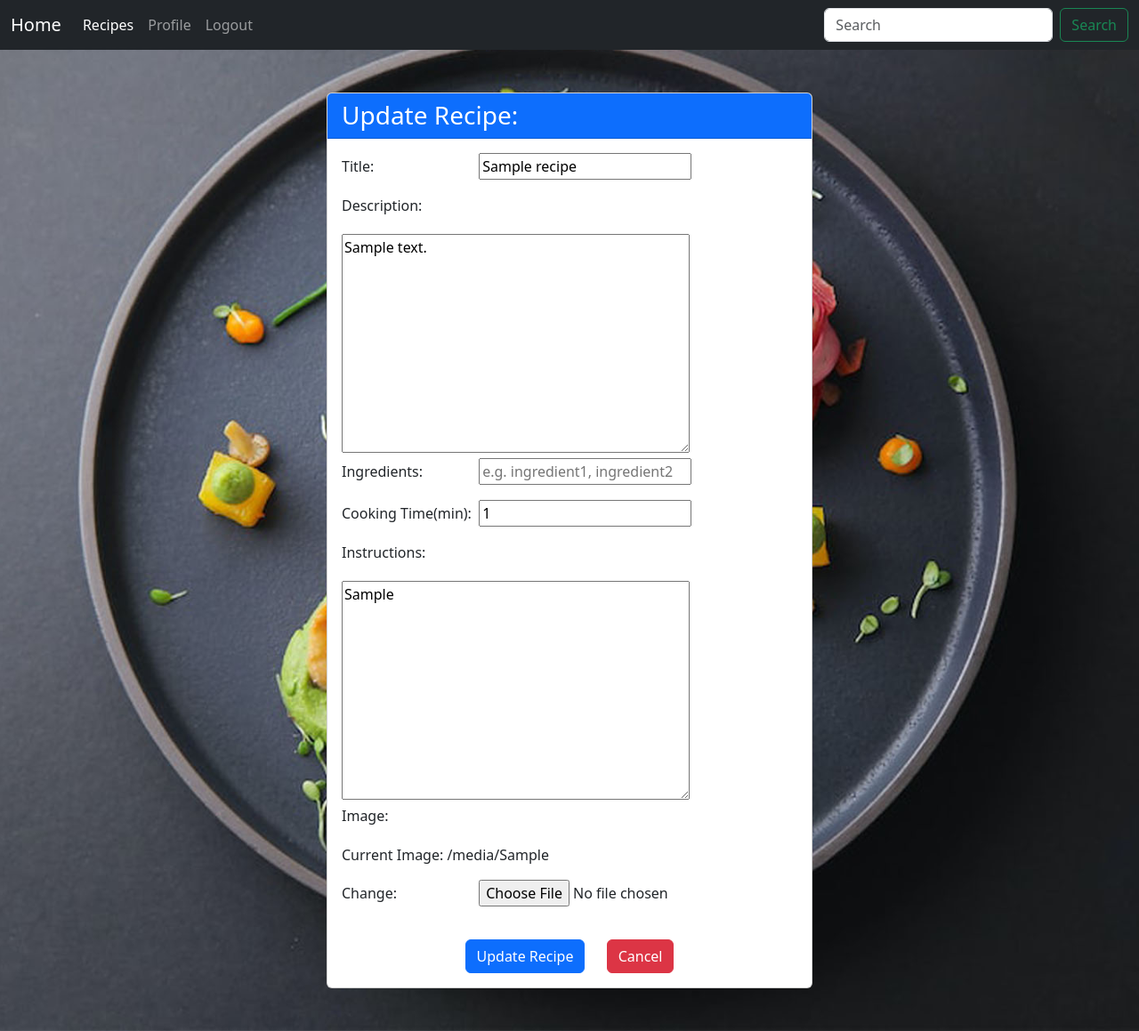
After one commit to torbalansky/recipe-app, a Django app: page /update_recipe/1/ in a window 1280 px wide. The commit adds this page. Shown: the whole page at 89% size. Run offline with Django 4.2, Linux system fonts and the light colour scheme; a user stored in the database is signed in; tables that the repository leaves empty hold one stand-in row (values such as "Sample post"); some libraries are stand-ins or nearby versions.

Commit message:
Added update and delete recipe functionalities

```diff
--- /dev/null
+++ b/recipes/templates/recipes/update_recipe.html
@@ -0,0 +1,69 @@
+{% extends 'recipes/base.html' %}
+{% load static %}
+{% block content %}
+<style>
+      body {
+        position: relative;
+        background-image: url("{% static 'recipes/images/background.jpg' %}");
+        background-size:cover;
+        background-position: center;
+        width: 100%;
+        height: 100%;
+    }
+    .label-width {
+        min-width: 150px;
+        display: inline-block;
+        margin-bottom: 20px;
+    }
+</style>
+<div class="container my-5">
+  <div class="row justify-content-center align-items-center">
+    <div class="col-md-6">
+      <div class="card">
+        <div class="card-header bg-primary text-white">
+          <h3 class="mb-0">Update Recipe:</h3>
+        </div>
+        <div class="card-body">
+          <form method="post" enctype="multipart/form-data">
+            {% csrf_token %}
+            <div class="form-group">
+              <label for="id_title" class="label-width">Title:</label>
+              {{ form.title }}
+            </div>
+            <div class="form-group">
+              <label for="id_description" class="label-width">Description:</label>
+              {{ form.description }}
+            </div>
+            <div class="form-group">
+                <label for="id_recipe_ingredients" class="label-width">Ingredients:</label>
+                {{ form.recipe_ingredients }}
+              </div>
+            <div class="form-group">
+              <label for="id_cooking_time" class="label-width">Cooking Time(min):</label>
+              {{ form.cooking_time }}
+            </div>
+            <div class="form-group">
+              <label for="id_instructions" class="label-width">Instructions:</label>
+              {{ form.instructions }}
+            </div>
+            <div class="form-group">
+              <label for="id_pic" class="label-width">Image:</label>
+              {% if form.instance.pic %}
+              <p>Current Image: {{ form.instance.pic.url }}</p>
+              {% else %}
+              <p>Currently:</p>
+              {% endif %}
+              <label for="id_pic" class="label-width">Change:</label>
+              {{ form.pic }}
+            </div>
+            <div class="form-group text-center">
+              <button type="submit" class="btn btn-primary" style="margin-top: 20px;">Update Recipe</button>
+              <a href="{% url 'recipes:profile' form.instance.author.id %}" class="btn btn-danger" style="margin-top: 20px; margin-left: 20px;">Cancel</a>
+            </div>
+          </form>
+        </div>
+      </div>
+    </div>
+  </div>
+</div>
+{% endblock %}
--- a/recipes/urls.py
+++ b/recipes/urls.py
@@ -12,4 +12,6 @@ urlpatterns = [
     path('login/', views.login_user, name='login'),
     path('logout', views.logout_user, name='logout'),
     path('register/', views.register_user, name='register'),
+     path('update_recipe/<int:pk>/', views.update_recipe, name='update_recipe'),
+    path('delete_recipe/<int:pk>/', views.delete_recipe, name='delete_recipe'),
 ]
--- a/recipes/views.py
+++ b/recipes/views.py
@@ -43,48 +43,55 @@ def create_recipe(request, user_id):
 
     return form
 
-def profile(request, pk):
+
+@login_required
+def update_recipe(request, pk):
+    recipe = get_object_or_404(Recipe, id=pk)
+
+    if request.user == recipe.author:
+        form = RecipeForm(request.POST or None, request.FILES or None, instance=recipe)
+
+        if request.method == 'POST':
+            if form.is_valid():
+                updated_recipe = form.save(commit=False)
+                updated_recipe.author = recipe.author
+                updated_recipe.save()
+                updated_recipe.ingredients.clear()
+                recipe_ingredients_str = request.POST.get('recipe_ingredients', '')
+                recipe_ingredients_list = [ingredient.strip() for ingredient in recipe_ingredients_str.split(",")]
+
+                for ingredient_name in recipe_ingredients_list:
+                    ingredient, created = Ingredient.objects.get_or_create(name=ingredient_name)
+                    updated_recipe.ingredients.add(ingredient)
+                updated_recipe.difficulty = updated_recipe.calculate_difficulty()
+                updated_recipe.save()
+
+                messages.success(request, "Recipe updated successfully.")
+                return redirect('recipes:profile', pk=recipe.author.id)
+            else:
+                messages.error(request, "Form validation failed. Please check the entered data.")
+
+        current_ingredients = ', '.join(recipe.ingredients.values_list('name', flat=True))
+
+        return render(request, "recipes/update_recipe.html", {'form': form, 'recipe': recipe, 'recipe_ingredients': current_ingredients})
+    else:
+        messages.error(request, "This recipe is not yours.")
+        return redirect('recipes:profile')
+
+def delete_recipe(request, pk):
     if request.user.is_authenticated:
-        try:
-            profile = Profile.objects.get(user_id=pk)
-            user = profile.user
-            user_recipes = Recipe.objects.filter(author=user)
+        recipe = get_object_or_404(Recipe, id=pk)
 
-            form = create_recipe(request, pk)
+        if request.user.username == recipe.author.username:
+            recipe.delete()
+            messages.success(request, "The recipe has been deleted.")
+            return redirect('recipes:profile', pk=request.user.id)
+        else:
+            messages.error(request, "You don't have permission to delete this recipe.")
+    else:
+        messages.error(request, "You must be logged in to delete a recipe.")
 
-            context = {
-                "profile": profile,
-                "user_recipes": user_recipes,
-                "form": form,
-            }
-
-            return render(request, "recipes/profile.html", context)
-        except Profile.DoesNotExist:
-            raise Http404("Profile does not exist")
-    else:
-        messages.error(request, "You must be logged in to access this!")
-        return redirect('recipes:login')
-
-def login_user(request):
-    if request.method == "POST":
-        username = request.POST['username']
-        password = request.POST['password']
-        user = authenticate(request, username=username, password=password)
-        if user is not None:
-            login(request, user)
-            messages.success(request, "You are logged in.")
-            return redirect('recipes:home')
-        else:
-            messages.error(request, "An error occurred. Please try again.")
-            return redirect('recipes:user_login')
-    else:
-        return render(request, "recipes/login.html", {})
-
-def logout_user(request):
-    logout(request)
-    messages.success(request, "Logged out successfully.")
     return redirect('recipes:home')
-
 
 def home(request):
    return render(request, 'recipes/home.html', {})
@@ -123,3 +130,45 @@ def register_user(request):
             messages.success(request, ("You have successfully registered!"))
             return redirect('recipes:home')
     return render(request, "recipes/register.html", {'form': form})
+
+def login_user(request):
+    if request.method == "POST":
+        username = request.POST['username']
+        password = request.POST['password']
+        user = authenticate(request, username=username, password=password)
+        if user is not None:
+            login(request, user)
+            messages.success(request, "You are logged in.")
+            return redirect('recipes:home')
+        else:
+            messages.error(request, "An error occurred. Please try again.")
+            return redirect('recipes:user_login')
+    else:
+        return render(request, "recipes/login.html", {})
+
+def logout_user(request):
+    logout(request)
+    messages.success(request, "Logged out successfully.")
+    return redirect('recipes:home')
+
+def profile(request, pk):
+    if request.user.is_authenticated:
+        try:
+            profile = Profile.objects.get(user_id=pk)
+            user = profile.user
+            user_recipes = Recipe.objects.filter(author=user)
+
+            form = create_recipe(request, pk)
+
+            context = {
+                "profile": profile,
+                "user_recipes": user_recipes,
+                "form": form,
+            }
+
+            return render(request, "recipes/profile.html", context)
+        except Profile.DoesNotExist:
+            raise Http404("Profile does not exist")
+    else:
+        messages.error(request, "You must be logged in to access this!")
+        return redirect('recipes:login')
```
Also changed, not shown: recipes/templates/recipes/profile.html (+30 -10 lines), media/recipes/Arugula_Spaghetti_8qdbzAj.jpg (added), media/recipes/istockphoto-628093362-612x612.jpg (added), media/recipes/viber_image_2023-10-14_20-12-19-736.jpg (added).
